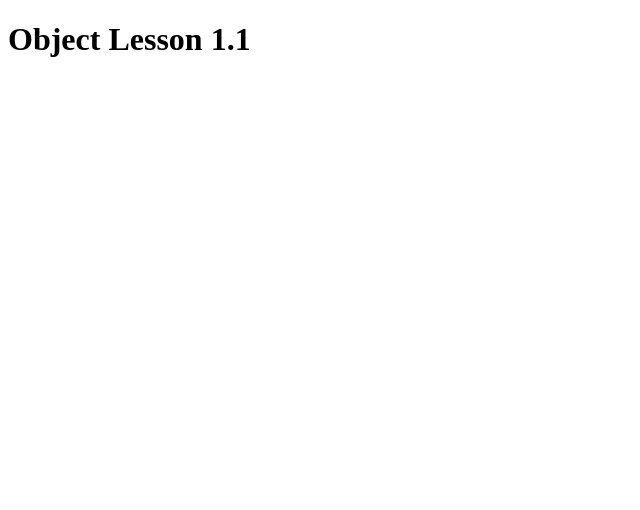
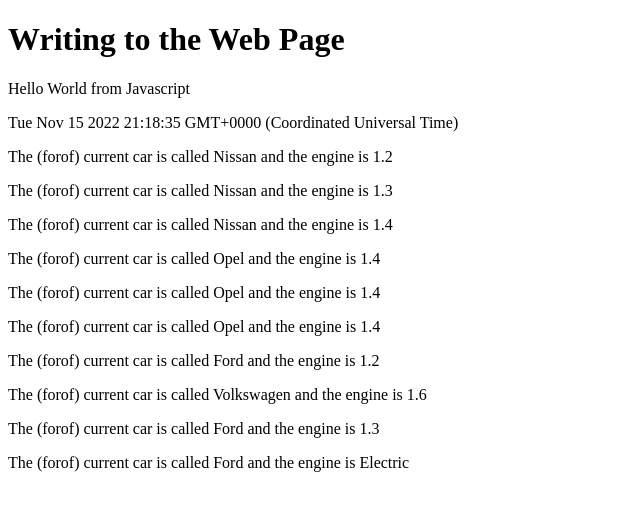
Before and after one commit to JohnRowleyDorsetCollege/cascading-html-js-demo, a plain HTML site: page week3/index.html in a window 1280 px wide. Shown: the whole page, without its empty margins (0-640 px from the left). Drawn offline with Linux system fonts and the light colour scheme.

Commit message:
Added writing of fleet to web page

```diff
--- a/week3/index.html
+++ b/week3/index.html
@@ -5,10 +5,14 @@
     <meta http-equiv="X-UA-Compatible" content="IE=edge">
     <meta name="viewport" content="width=device-width, initial-scale=1.0">
     <title>Objects</title>
-    <script src="./js/site.js"></script>
-    <script src="./js/search.js"></script>
+    <script src="./js/fleet.js"></script>
+    <script src="./js/document.js"></script>
+
 </head>
-<body>
-    <h1>Object Lesson 1.1</h1>
+<body onload="init()">
+    <h1>Writing to the Web Page</h1>
+    <p id="ExampleParagraph">???????</p>
+    <p id="CurrentDate">???????</p>
+    <div id="fleet">?</div>
 </body>
 </html>
--- /dev/null
+++ b/week3/js/document.js
@@ -0,0 +1,44 @@
+function init() {
+    console.log(`page has loaded`);
+
+    WriteParagraph();
+    WriteDate();
+    WriteFleet();
+
+}
+
+function WriteParagraph() {
+    let element = document.getElementById("ExampleParagraph");
+
+    element.innerHTML = "Hello World from Javascript";
+
+}
+
+
+function WriteDate() {
+    let element = document.getElementById("CurrentDate");
+
+    let currentDate = Date();
+    const longDate = currentDate.toString();
+
+    let message = `${longDate}`;
+
+    element.innerHTML = message;
+
+}
+
+function WriteFleet() {
+    let element = document.getElementById("fleet");
+
+    let htmlString = "";
+    for (const currentCar of fleet) {
+
+        let message = `<p>The (forof) current car is called ${currentCar.mf} and the engine is ${currentCar.engine}</p>`
+        // concatenatination
+        htmlString += message;
+
+    }
+    element.innerHTML = htmlString;
+
+
+}
--- /dev/null
+++ b/week3/js/fleet.js
@@ -0,0 +1,44 @@
+let fleet = [
+    { "mf": "Nissan", "model": "Navara", "engine": 1.2, "colour": "Grey", "type": "Hatchback" },
+    { "mf": "Nissan", "model": "Qashai", "engine": 1.3, "colour": "Black", "type": "pickup" },
+    { "mf": "Nissan", "model": "Juke", "engine": 1.4, "colour": "Red", "type": "Hatchback" },
+    { "mf": "Opel", "model": "Corsa", "engine": 1.4, "colour": "Red", "type": "Hatchback" },
+    { "mf": "Opel", "model": "Astra", "engine": 1.4, "colour": "Red", "type": "Hatchback" },
+    { "mf": "Opel", "model": "Mokka", "engine": 1.4, "colour": "Red", "type": "Hatchback" },
+    {
+
+        mf: 'Ford',
+        model: 'Fiesta',
+        engine: '1.2',
+        colour: 'Pink',
+        type: 'Sedan'
+    },
+
+    {
+
+        mf: 'Volkswagen',
+        model: 'Golf',
+        engine: '1.6',
+        colour: 'Red',
+        type: 'Hatchback'
+    },
+
+    {
+
+        mf: 'Ford',
+        model: 'Kuga',
+        engine: '1.3',
+        colour: 'Blue',
+        type: 'Hatchback'
+    },
+
+    {
+
+        mf: 'Ford',
+        model: 'Mustang Mach-E',
+        engine: 'Electric',
+        colour: 'Steely Blue',
+        type: 'Sedan'
+    },
+
+]
```
Also changed, not shown: week3/index01.html (added, +14 -0 lines).
